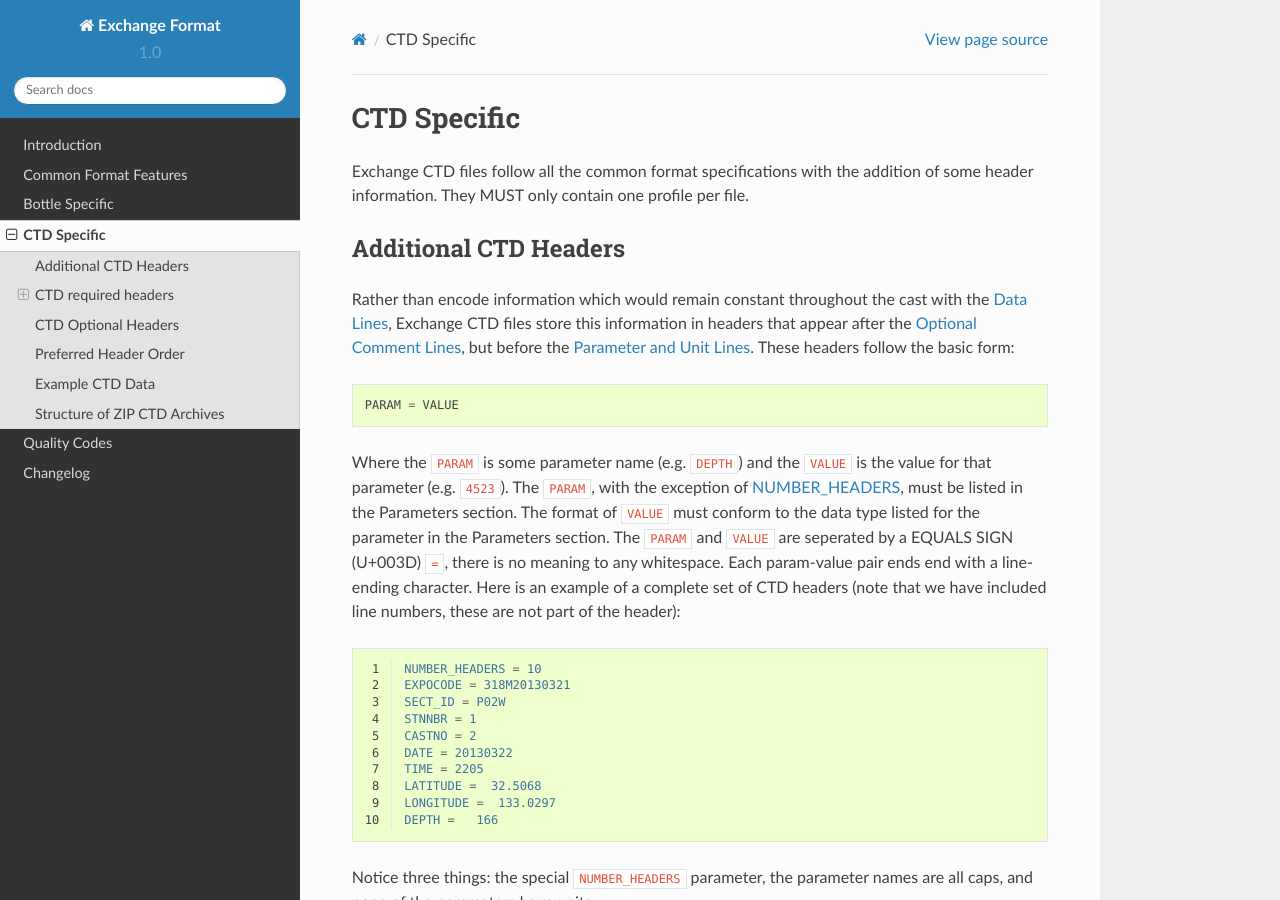
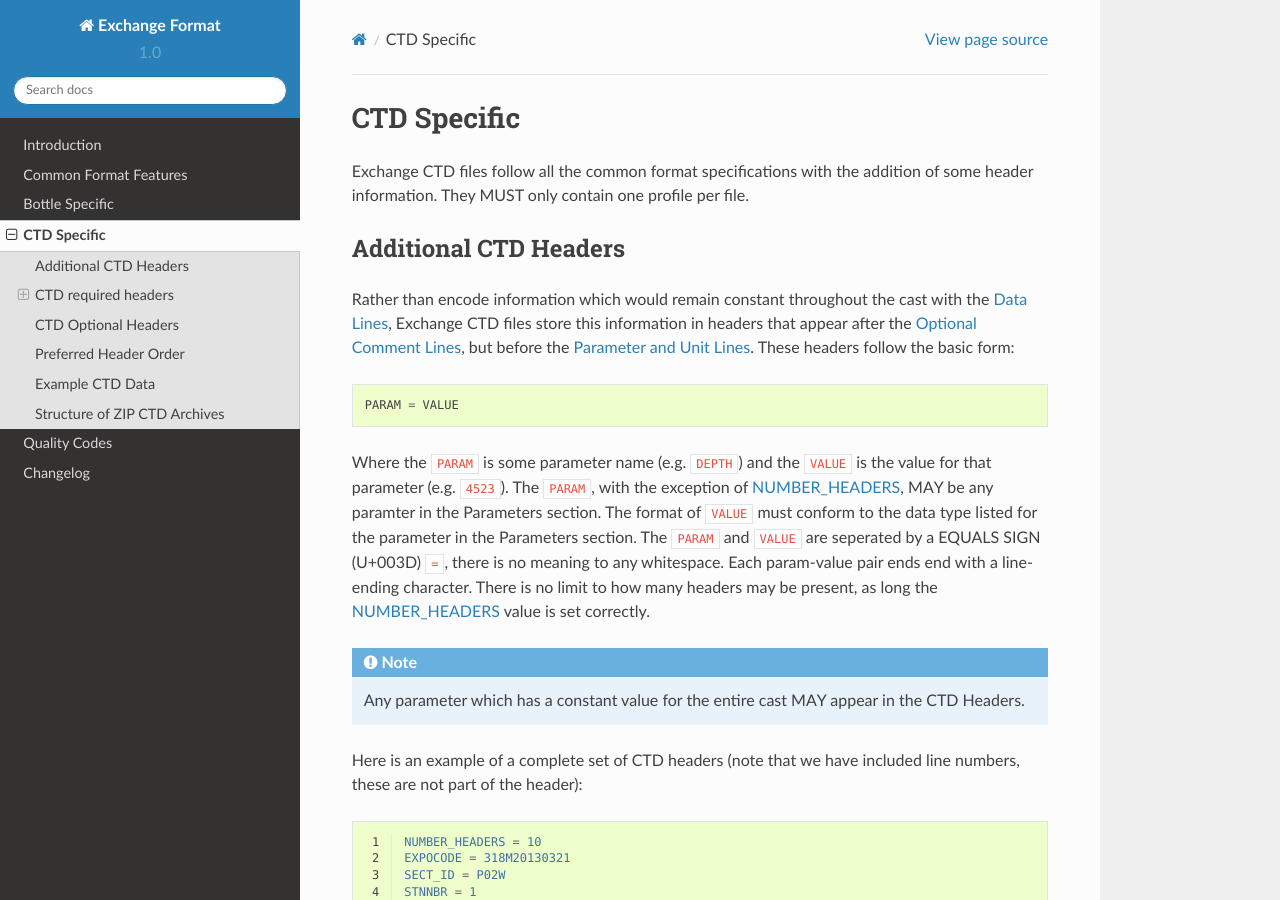
Before and after one commit to cchdo/exchange, a Sphinx documentation site: the page built from docs/ctd.rst, in a window 1280 px wide and 900 px high. Built offline with Sphinx 7.4.7 and the Read the Docs theme 2.0.0, drawn with Linux system fonts in a browser that asks for light colours; pages that are not in the unit, such as notebooks, are missing from menus.

Commit message:
add clarification about what can happen in ctd headers

```diff
--- a/docs/ctd.rst
+++ b/docs/ctd.rst
@@ -15,10 +15,15 @@ These headers follow the basic form::
   PARAM = VALUE
 
 Where the ``PARAM`` is some parameter name (e.g. ``DEPTH``) and the ``VALUE`` is the value for that parameter (e.g. ``4523``).
-The ``PARAM``, with the exception of `NUMBER_HEADERS`_, must be listed in the :ref:`Parameters` section.
+The ``PARAM``, with the exception of `NUMBER_HEADERS`_, MAY be any paramter in the :ref:`Parameters` section.
 The format of ``VALUE`` must conform to the data type listed for the parameter in the :ref:`Parameters` section.
 The ``PARAM`` and ``VALUE`` are seperated by a :unicode_info:`=`, there is no meaning to any whitespace.
 Each param-value pair ends end with a line-ending character.
+There is no limit to how many headers may be present, as long the `NUMBER_HEADERS`_ value is set correctly.
+
+.. note::
+  Any parameter which has a constant value for the entire cast MAY appear in the CTD Headers.
+
 Here is an example of a complete set of CTD headers (note that we have included line numbers, these are not part of the header):
 
 .. code-block:: ini
```
